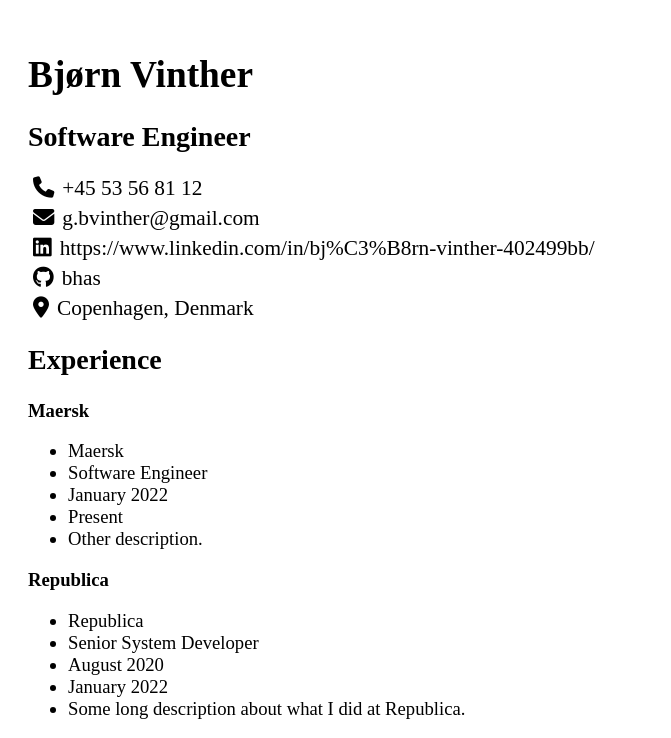
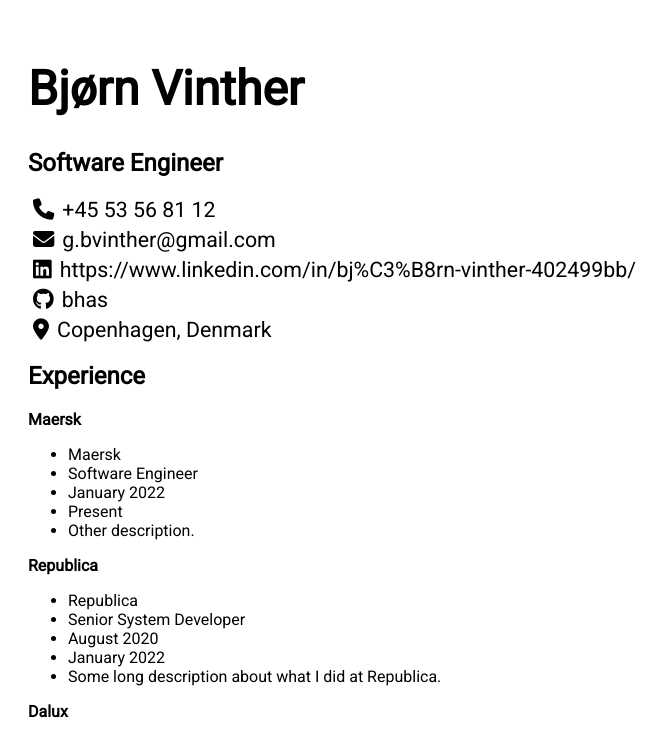
Before and after one commit to bhas/personal, a JavaScript app: page / in a window 1280 px wide. Shown: the top 738 px of the page, without its empty margins (0-671 px from the left). Built offline with nearby package versions, Linux system fonts and the light colour scheme.

Commit message:
Add roboto font

```diff
--- a/public/index.html
+++ b/public/index.html
@@ -5,6 +5,9 @@
     <meta name="viewport" content="width=device-width" />
     <title>Bjørn Vinther</title>
     <script src="https://kit.fontawesome.com/ebc18822fa.js" crossorigin="anonymous"></script>
+    <link rel="preconnect" href="https://fonts.googleapis.com">
+    <link rel="preconnect" href="https://fonts.gstatic.com" crossorigin>
+    <link href="https://fonts.googleapis.com/css2?family=Roboto&display=swap" rel="stylesheet">
   </head>
   <body>
     <div id="root"></div>
--- a/src/index.css
+++ b/src/index.css
@@ -1,5 +1,11 @@
 body {
   padding: 20px;
-  font-size: 14pt;
+  font-family: 'Roboto', sans-serif;
   /* background-color: blue; */
 }
+
+h1 {
+  font-size: 3rem;
+  font-weight: 700;
+  /* margin-bottom: 1rem; */
+}
```
